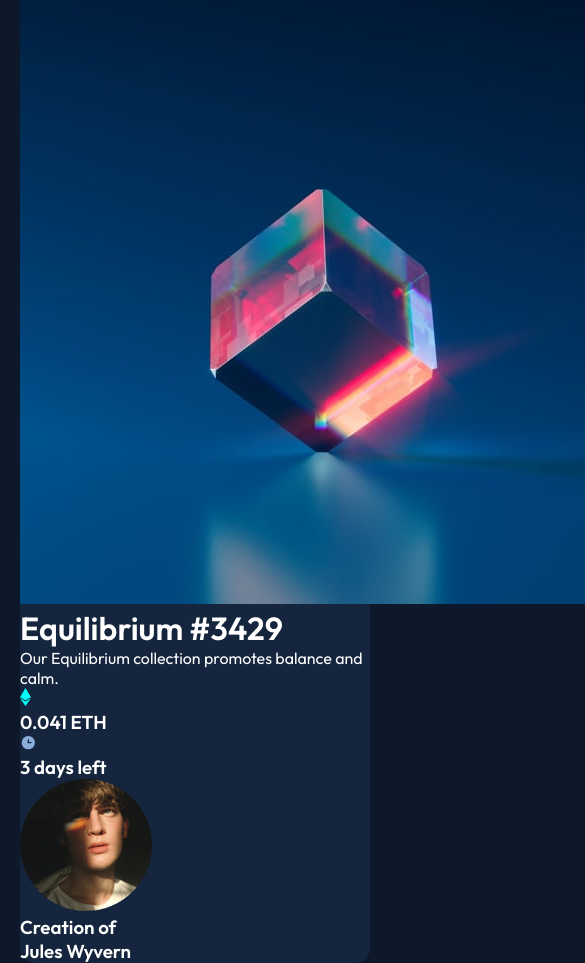
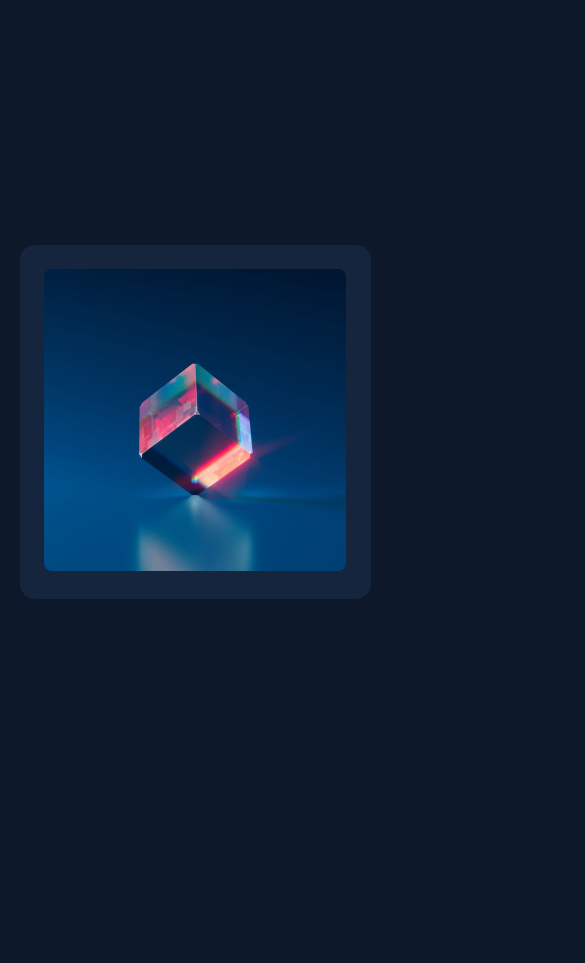
Before and after one commit to NomiDomi/frontendmentor-nft-preview-card-component, a plain HTML site: page src/index.html in a window 390 px wide. Shown: the top 963 px of the page, 585 px wide, since content can reach past the window. After the commit the page ends 844 px from the top, so only its background shows below. Drawn offline with Linux system fonts and the light colour scheme.

Commit message:
feat: Card container is responsive

```diff
--- a/src/index.html
+++ b/src/index.html
@@ -1,34 +1,17 @@
 <!DOCTYPE html>
 <html lang="en">
     <head>
+        <title>NFT preview card component</title>
         <link rel="icon" type="image/png" sizes="32x32" href="./images/favicon-32x32.png">
         <link rel="stylesheet" type="text/css" href="style.css">
+        <meta content="width=device-width, initial-scale=1" name="viewport" />
     </head>
     <body>
         <div class="card-container">
             <div class="main-image-overlay">
                 <img class="main-image" src="./images/image-equilibrium.jpg" alt="Image of equilibrium">
             </div>
-            <h1 class="title">Equilibrium #3429</h1>
-            <p class="subtitle">Our Equilibrium collection promotes balance and calm.</p>
-            <div class="row">
-                <div class="eth">
-                    <img class="icon" src="./images/icon-ethereum.svg" alt="Ethereum icon">
-                    <h3 class="text">0.041 ETH</h3>
-                </div>
-                <div class="time">
-                    <img class="icon" src="./images/icon-clock.svg" alt="Clock icon">
-                    <h3 class="text">3 days left</h3>
-                </div>
-            </div>
-            <div class="separator"></div>
-            <div class="creator-row">
-                <img class="profile-image" src="./images/image-avatar.png" alt="Image of the design creator">
-                <div class="creator">
-                    <h3 class="text">Creation of</h3>
-                    <h3 class="name">Jules Wyvern</h3>
-                </div>
-            </div>
+
         </div>
     </body>
 </html>
--- a/src/style.css
+++ b/src/style.css
@@ -35,3 +35,19 @@ body {
     background-color: var(--neutral-500);
     margin: auto;
 }
+
+.main-image {
+    width: 302px;
+    transition: .5s ease;
+    margin: 1.5rem;
+    border-radius: 8px;
+}
+
+
+@media screen and (max-width: 400px) {
+    .card-container {
+        width: 90vw;
+        min-width: 350px;
+        flex-direction: column-reverse;
+    }
+}
```
